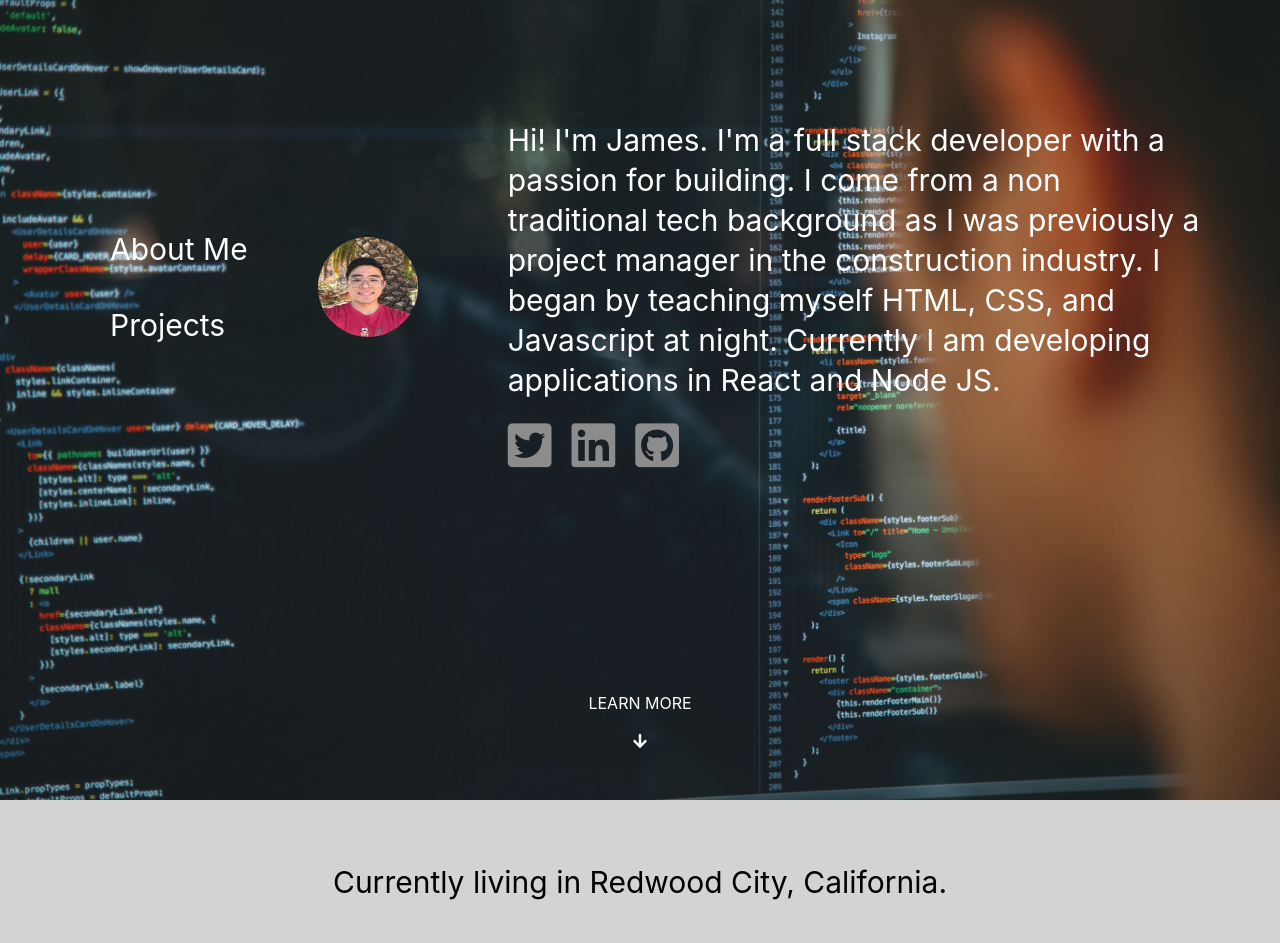
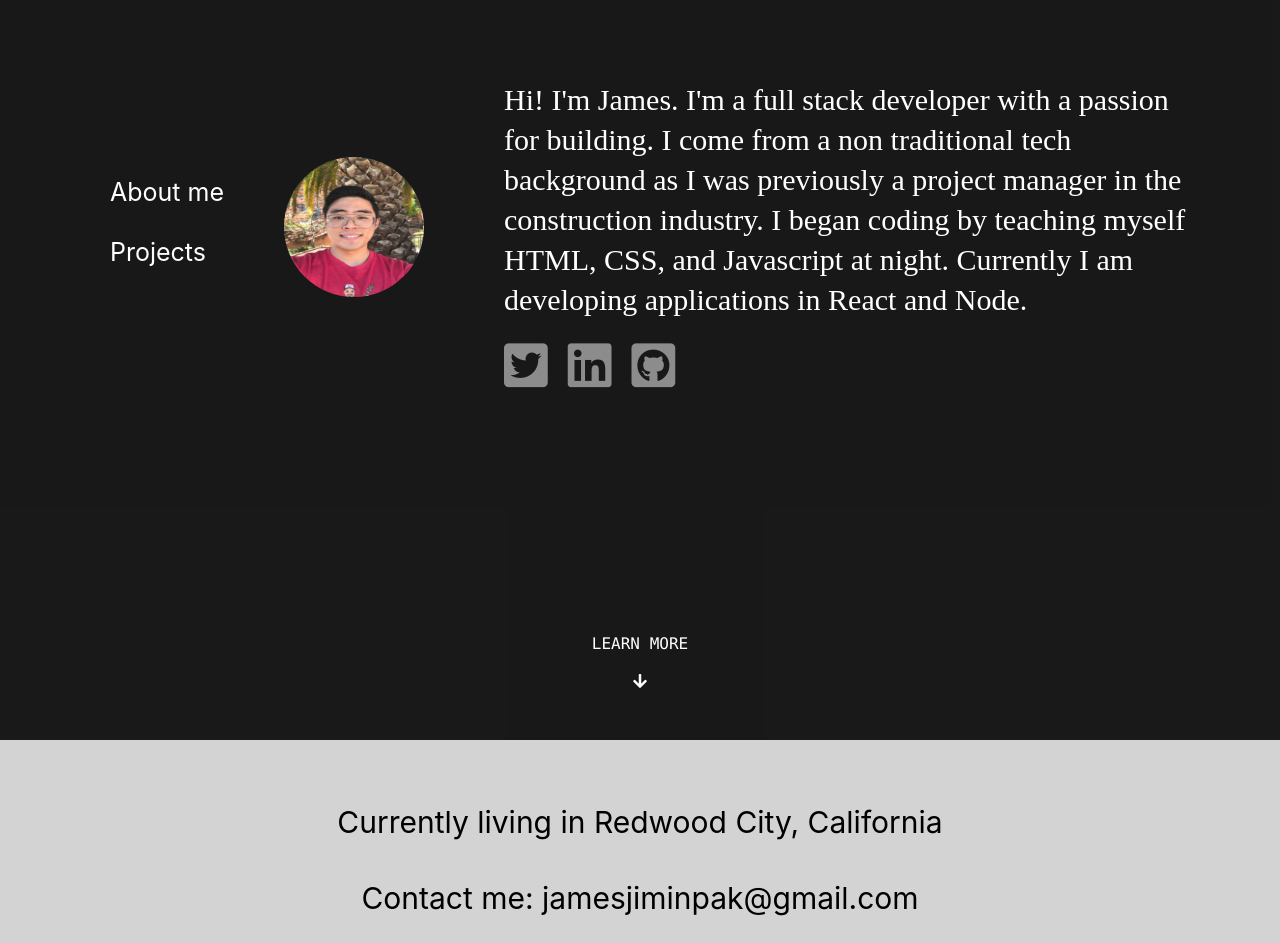
Before and after one commit to jimpakdev/James-Pak-Portfolio, a React (Create React App) app in the folder portfolio/: page / in a window 1280 px wide. Shown: the top 943 px of the page. Built offline with nearby package versions, Linux system fonts and the light colour scheme.

Commit message:
styled components for links

```diff
--- a/portfolio/package.json
+++ b/portfolio/package.json
@@ -6,7 +6,8 @@
     "react": "^16.10.1",
     "react-dom": "^16.10.1",
     "react-router-dom": "^5.1.2",
-    "react-scripts": "3.1.2"
+    "react-scripts": "3.1.2",
+    "styled-components": "^4.4.1"
   },
   "scripts": {
     "start": "react-scripts start",
--- a/portfolio/src/Components/AboutMe.js
+++ b/portfolio/src/Components/AboutMe.js
@@ -1,33 +1,42 @@
 import React, { Component } from 'react';
 import { withRouter, Link } from 'react-router-dom';
 import Profile from '../img/profile.jpg';
-import Code from '../img/code.jpg';
-import Code2 from '../img/code2.jpg';
+import styled from 'styled-components';
+
+const HoverLink = styled.a`
+    margin: 10px
+    margin-bottom: 20px
+    font-size: 25px
+    text-decoration: none
+    color: white
+	:hover {
+		color: grey;
+		cursor: pointer;
+	}
+`
 
 class AboutMe extends Component {
-    state = {
-
-    }
 
     render() {
 
         return (
-            <>  <div style={{backgroundImage: `url(${Code2})`, backgroundPosition: "center", backgroundSize: "cover", height: "800px", opacity: "0.9"}}>
-                    <div style={{ display: "flex", flexDirection: "row", justifyContent: "flex-start", alignItems: "center", width: "auto", paddingTop: "100px"}}>
+            <>  <div style={{backgroundColor: "black", backgroundPosition: "center", backgroundSize: "cover", height: "740px", opacity: "0.9"}}>
+                    <div style={{ display: "flex", flexDirection: "row", justifyContent: "flex-start", alignItems: "center", width: "auto", paddingTop: "60px"}}>
 
                         <div style={{ display: "flex", flexDirection: "column", marginLeft: "100px", marginRight: "30px" }}>
-                            <Link to="/" style={{margin: "10px", marginBottom: "20px", fontSize: "30px", textDecoration: "none", color: "white"}}>About Me</Link>
+                            <HoverLink href="/">About me</HoverLink>
 
-                            <Link to="/projects" style={{margin: "10px", marginTop: "20px", fontSize: "30px", textDecoration: "none", color: "white"}}>Projects</Link>
+                            <HoverLink href="/projects">Projects</HoverLink>
                         </div>
 
-                        <img src={Profile} alt="Profile Pic" style={{marginLeft: "30px", marginRight: "30px", width: "100px", height: "100px", borderRadius: "50%" }}/>
+                        <img src={Profile} alt="Profile Pic" style={{marginLeft: "20px", marginRight: "20px", width: "140px", height: "140px", borderRadius: "50%" }}/>
 
 
-                        <div style={{display: "flex", flexDirection: "column", alignItems: "flex-start", marginTop: "20px", marginLeft: "60px", maxWidth: "700px", fontSize: "30px", color: "white", lineHeight: "40px"}}>
+                        <div style={{display: "flex", flexDirection: "column", alignItems: "flex-start", marginTop: "20px", marginLeft: "60px", maxWidth: "700px", fontFamily: "Rubik", fontSize: "30px", color: "white", lineHeight: "40px"}}>
                             Hi!  I'm James.  I'm a full stack developer with a passion for building.
                             I come from a non traditional tech background as I was previously a project manager in the construction industry.
-                            I began by teaching myself HTML, CSS, and Javascript at night.  Currently I am developing applications in React and Node JS.
+                            I began coding by teaching myself HTML, CSS, and Javascript at night.
+                            Currently I am developing applications in React and Node.
                             <div style={{ marginTop: "20px" }}>
                                 <a href="#" style={{ fontSize: "50px", marginRight: "20px", color: "grey"}}><i class="fab fa-twitter-square"></i></a>
                                 <a href="#" style={{ fontSize: "50px", marginRight: "20px", color: "grey"}}><i class="fab fa-linkedin"></i></a>
@@ -36,7 +45,7 @@ class AboutMe extends Component {
                         </div>
                     </div>
 
-                    <div style={{ display: "flex", flexDirection: "row", justifyContent: "center", alignItems: "center", marginTop: "220px", width: "auto", color: "white" }}>
+                    <div style={{ display: "flex", flexDirection: "row", justifyContent: "center", alignItems: "center", marginTop: "240px", width: "auto", color: "white", fontFamily: "Monaco" }}>
                         LEARN MORE
                     </div>
 
@@ -46,18 +55,18 @@ class AboutMe extends Component {
                 </div>
 
                     <div style={{ display: "flex", flexDirection: "column", justifyContent: "center", alignItems: "center", width: "auto", height: "300px", backgroundColor: "lightgrey", }}>
-                        <div style={{ fontSize: "30px", marginTop: "40px"}}>
-                            Currently living in Redwood City, California.
+                        <div style={{ fontSize: "30px", marginTop: "40px",}}>
+                            Currently living in Redwood City, California
                         </div>
 
-                        <div style={{ fontSize: "30px", marginTop: "40px"}}>
-                            Reach me at: jamesjiminpak@gmail.com
+                        <div style={{ fontSize: "30px", marginTop: "40px",}}>
+                            Contact me: jamesjiminpak@gmail.com
                         </div>
 
                         <div style={{ marginTop: "40px" }}>
-                            <a href="#" style={{ fontSize: "50px", marginRight: "20px", color: "grey"}}><i class="fab fa-twitter-square"></i></a>
-                            <a href="#" style={{ fontSize: "50px", marginRight: "20px", color: "grey"}}><i class="fab fa-linkedin"></i></a>
-                            <a href="#" style={{ fontSize: "50px", color: "grey"}}><i class="fab fa-github-square"></i></a>
+                            <a href="#" style={{ fontSize: "50px", marginRight: "20px", color: "black"}}><i class="fab fa-twitter-square"></i></a>
+                            <a href="#" style={{ fontSize: "50px", marginRight: "20px", color: "black"}}><i class="fab fa-linkedin"></i></a>
+                            <a href="#" style={{ fontSize: "50px", color: "black"}}><i class="fab fa-github-square"></i></a>
                         </div>
                     </div>
 
--- a/portfolio/src/Components/Projects.js
+++ b/portfolio/src/Components/Projects.js
@@ -0,0 +1,56 @@
+import React, { Component } from 'react';
+import { withRouter, Link } from 'react-router-dom';
+import Profile from '../img/profile.jpg';
+import styled from 'styled-components';
+
+const HoverLink = styled.a`
+    margin: 10px
+    margin-bottom: 20px
+    font-size: 25px
+    text-decoration: none
+    color: white
+	:hover {
+		color: grey;
+		cursor: pointer;
+	}
+`
+
+class Projects extends Component {
+
+    render() {
+
+        return (
+            <>  <div style={{backgroundColor: "black", backgroundPosition: "center", backgroundSize: "cover", height: "480px", opacity: "0.9"}}>
+                    <div style={{ display: "flex", flexDirection: "row", justifyContent: "flex-start", alignItems: "center", width: "auto", paddingTop: "60px"}}>
+
+                        <div style={{ display: "flex", flexDirection: "column", marginLeft: "100px", marginRight: "30px" }}>
+                            <HoverLink href="/">About me</HoverLink>
+
+                            <HoverLink href="/projects">Projects</HoverLink>
+                        </div>
+
+                        <img src={Profile} alt="Profile Pic" style={{marginLeft: "20px", marginRight: "20px", width: "140px", height: "140px", borderRadius: "50%" }}/>
+
+
+                        <div style={{display: "flex", flexDirection: "column", alignItems: "flex-start", marginTop: "20px", marginLeft: "60px", maxWidth: "700px", fontFamily: "Rubik", fontSize: "30px", color: "white", lineHeight: "40px"}}>
+                            Hi!  I'm James.  I'm a full stack developer with a passion for building.
+                            I come from a non traditional tech background as I was previously a project manager in the construction industry.
+                            I began coding by teaching myself HTML, CSS, and Javascript at night.
+                            Currently I am developing applications in React and Node.
+                            <div style={{ marginTop: "20px" }}>
+                                <a href="#" style={{ fontSize: "50px", marginRight: "20px", color: "grey"}}><i class="fab fa-twitter-square"></i></a>
+                                <a href="#" style={{ fontSize: "50px", marginRight: "20px", color: "grey"}}><i class="fab fa-linkedin"></i></a>
+                                <a href="#" style={{ fontSize: "50px", color: "grey"}}><i class="fab fa-github-square"></i></a>
+                            </div>
+                        </div>
+                    </div>
+
+                </div>
+
+
+            </>
+        )
+    }
+}
+
+export default withRouter(Projects)
```
Also changed, not shown: 1 other file (tests, documents, lock files or other folders).
